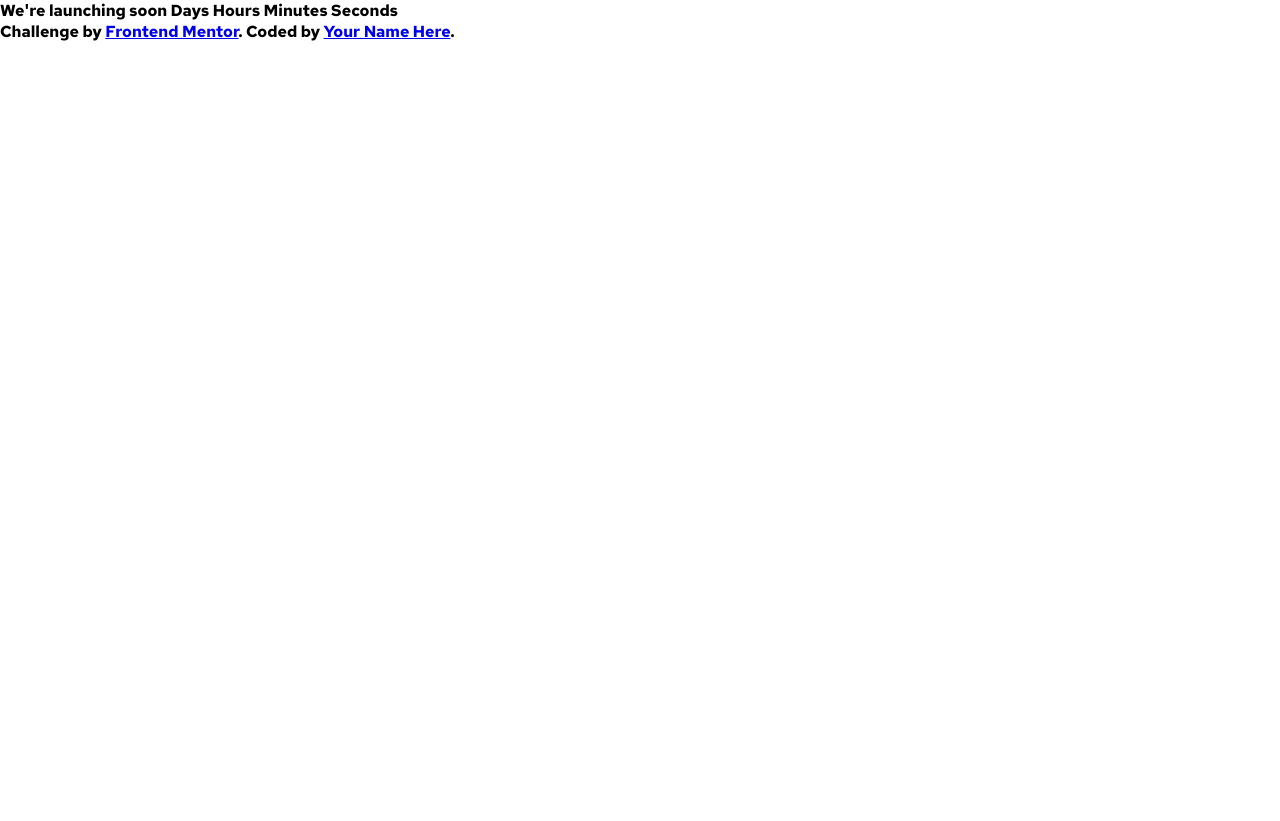
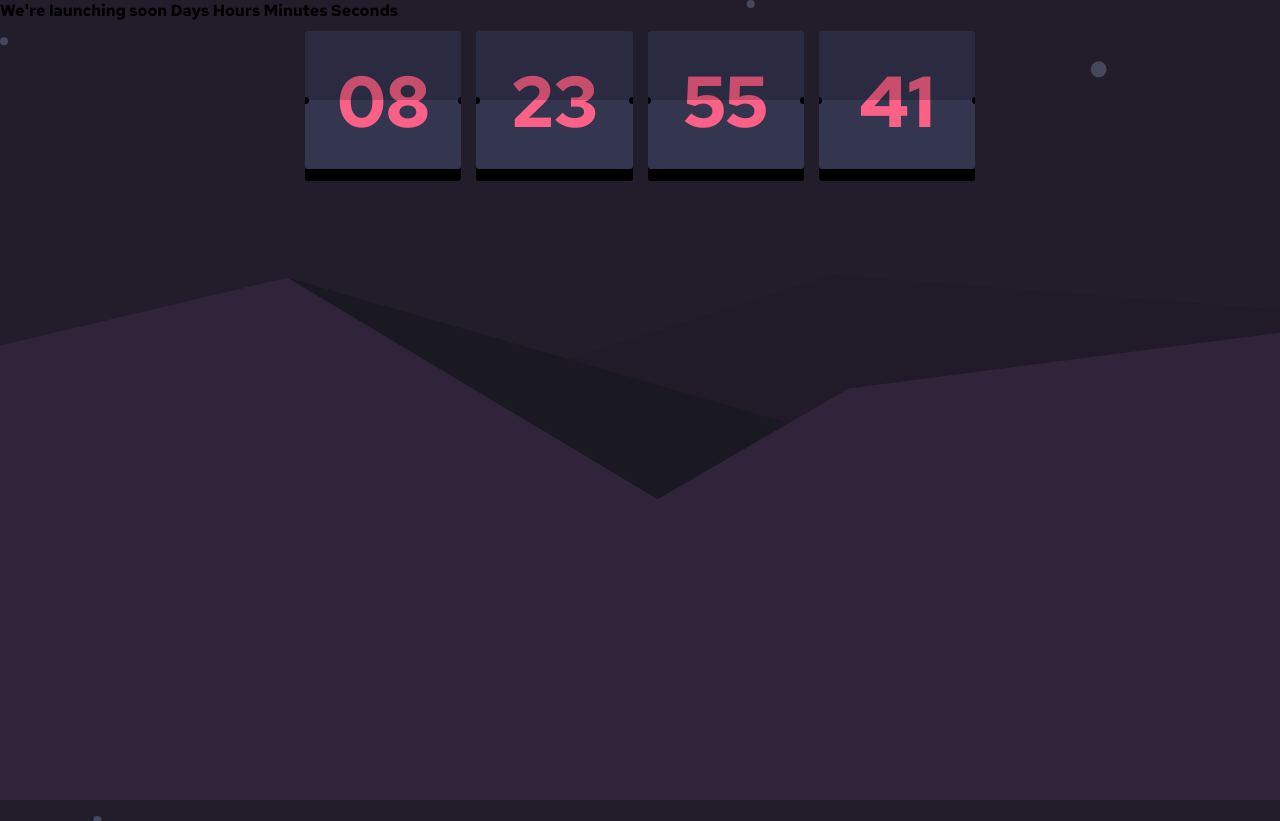
Before and after one commit to Breckles/countdown-timer, an Angular app: page / in a window 1280 px wide. Before the commit the page ends 800 px from the top, so only its background shows below. Built offline with nearby package versions, Linux system fonts and the light colour scheme.

Commit message:
created the flipdial component and setup its animations

```diff
--- a/src/app/app.component.html
+++ b/src/app/app.component.html
@@ -5,8 +5,21 @@ Hours
 Minutes
 Seconds
 
-<div class="attribution">
+<div id="appComponentContainer">
+
+  <div id="countdownWrapper">
+    <div id="flipDialWrapper">
+      <app-flip-dial [number]='08'></app-flip-dial>
+      <app-flip-dial [number]='23'></app-flip-dial>
+      <app-flip-dial [number]='55'></app-flip-dial>
+      <app-flip-dial [number]='41'></app-flip-dial>
+    </div>
+  </div>
+</div>
+
+
+<!-- <div class="attribution">
   Challenge by <a href="https://www.frontendmentor.io?ref=challenge"
      target="_blank">Frontend Mentor</a>.
   Coded by <a href="#">Your Name Here</a>.
-</div>
+</div> -->
--- a/src/app/app.component.scss
+++ b/src/app/app.component.scss
@@ -0,0 +1,38 @@
+#appComponentContainer {
+  display: flex;
+  justify-content: center;
+  width: 100%;
+  height: 100%;
+}
+
+#countdownWrapper {
+  // width: 100%;
+  width: min(100%, 720px);
+  height: min(25vw, 170px);
+  padding: 1rem 2.5rem;
+}
+
+#countdownWrapper::before,
+#countdownWrapper::after {
+  content: '';
+  flex: 1;
+}
+
+#flipDialWrapper {
+  display: flex;
+  justify-content: center;
+  align-items: center;
+  width: 100%;
+  height: 100%;
+}
+
+app-flip-dial {
+  display: block;
+  flex: 1 1 20vw;
+  height: 100%;
+  margin-right: 1.5rem;
+}
+
+app-flip-dial:last-child {
+  margin-right: 0;
+}
--- a/src/app/app.module.ts
+++ b/src/app/app.module.ts
@@ -3,10 +3,12 @@ import { NgModule } from '@angular/core';
 
 import { AppRoutingModule } from './app-routing.module';
 import { AppComponent } from './app.component';
+import { FlipDialComponent } from './flip-dial/flip-dial.component';
 
 @NgModule({
   declarations: [
-    AppComponent
+    AppComponent,
+    FlipDialComponent
   ],
   imports: [
     BrowserModule,
--- /dev/null
+++ b/src/app/flip-dial/flip-dial.component.html
@@ -0,0 +1,27 @@
+<div class="flipDialContainer">
+  <div class="cardWrapper">
+
+    <div class="card topCard">
+      <div class="cardNumber">{{(number + 1 | number: '2.0')}}</div>
+    </div>
+    <div class="card bottomCard">
+      <div class="cardNumber">{{number | number: '2.0'}}</div>
+    </div>
+
+    <div class="card flipCard flipCardTop"
+         [ngClass]="flipping ? 'flipping' : ''"
+         #flipCard>
+      <div class="cardNumber">{{number | number: '2.0'}}</div>
+    </div>
+
+    <div class="card flipCard flipCardBottom"
+         [ngClass]="flipping ? 'flipping' : ''"
+         #flipCard>
+      <div class="cardNumber">{{number + 1 | number: '2.0'}}</div>
+    </div>
+
+
+
+  </div>
+</div>
+<!-- <button (click)="startFlipping()">Flip</button> -->
--- /dev/null
+++ b/src/app/flip-dial/flip-dial.component.scss
@@ -0,0 +1,191 @@
+.flipDialContainer {
+  --border-radius: 0.3rem;
+  --bevel-radius: 0.7rem;
+  --animation-duration: 1000ms;
+
+
+
+  position: relative;
+  width: 100%;
+  height: 100%;
+
+  background-color: black;
+  border-radius: var(--border-radius);
+}
+
+.cardWrapper {
+  position: relative;
+  perspective: 16rem;
+  width: 100%;
+  height: 92%;
+}
+
+.card {
+  position: relative;
+  width: 100%;
+  height: 50%;
+  overflow: hidden;
+
+  background-color: var(--dark-desaturated-blue);
+  color: var(--soft-red);
+  font-size: min(10vw, 72px);
+}
+
+.card::before,
+.card::after {
+  content: '';
+  position: absolute;
+  width: var(--bevel-radius);
+  height: var(--bevel-radius);
+  border-radius: 50%;
+  background-color: black;
+}
+
+.cardNumber {
+  position: absolute;
+  width: 100%;
+  height: 100%;
+
+  text-align: center;
+  line-height: 100%;
+}
+
+
+
+
+
+//// Top Card //////////////////////////////////////
+
+.topCard {
+  border-radius: var(--border-radius) var(--border-radius) 0 0;
+
+  filter: brightness(80%);
+
+  .cardNumber {
+    top: 50%;
+  }
+
+  &::before {
+    left: calc(var(--bevel-radius)/-2);
+    bottom: calc(var(--bevel-radius)/-2);
+  }
+
+  &::after {
+    right: calc(var(--bevel-radius)/-2);
+    bottom: calc(var(--bevel-radius)/-2);
+  }
+}
+
+
+//// Flip Cards //////////////////////////////////////////
+
+.flipCard {
+  position: absolute;
+  left: 0;
+
+  backface-visibility: hidden;
+}
+
+.flipCardTop {
+  top: 0;
+  border-radius: var(--border-radius) var(--border-radius) 0 0;
+  filter: brightness(80%);
+
+  .cardNumber {
+    top: 50%;
+  }
+
+  &::before {
+    left: calc(var(--bevel-radius)/-2);
+    bottom: calc(var(--bevel-radius)/-2);
+  }
+
+  &::after {
+    right: calc(var(--bevel-radius)/-2);
+    bottom: calc(var(--bevel-radius)/-2);
+  }
+
+  &.flipping {
+    animation-name: topFlipping;
+    animation-duration: var(--animation-duration);
+  }
+}
+
+.flipCardBottom {
+  top: 50%;
+  transform: rotate3d(1, 0, 0, 180deg);
+  transform-origin: top;
+  border-radius: 0 0 var(--border-radius) var(--border-radius);
+
+  .cardNumber {
+    bottom: 50%;
+  }
+
+  &::before {
+    left: calc(var(--bevel-radius)/-2);
+    top: calc(var(--bevel-radius)/-2);
+  }
+
+  &::after {
+    right: calc(var(--bevel-radius)/-2);
+    top: calc(var(--bevel-radius)/-2);
+  }
+
+  &.flipping {
+    animation-name: bottomFlipping;
+    animation-duration: var(--animation-duration);
+  }
+}
+
+
+//// Bottom Card //////////////////////////////////////////
+
+.bottomCard {
+  border-radius: 0 0 var(--border-radius) var(--border-radius);
+
+  .cardNumber {
+    bottom: 50%;
+  }
+
+  &::before {
+    left: calc(var(--bevel-radius)/-2);
+    top: calc(var(--bevel-radius)/-2);
+  }
+
+  &::after {
+    right: calc(var(--bevel-radius)/-2);
+    top: calc(var(--bevel-radius)/-2);
+  }
+}
+
+@keyframes topFlipping {
+  0% {
+    transform-origin: bottom;
+    transform: rotate3d(1, 0, 0, 0deg);
+  }
+
+  50% {
+    transform-origin: bottom;
+    transform: rotate3d(1, 0, 0, -180deg);
+  }
+
+  100% {
+    transform-origin: bottom;
+    transform: rotate3d(1, 0, 0, -180deg);
+  }
+
+}
+
+@keyframes bottomFlipping {
+  0% {
+    transform: rotate3d(1, 0, 0, 180deg);
+  }
+
+  50% {
+    transform: rotate3d(1, 0, 0, 0deg);
+  }
+
+  100% {
+    transform: rotate3d(1, 0, 0, 0deg);
+  }
+}
--- /dev/null
+++ b/src/app/flip-dial/flip-dial.component.ts
@@ -0,0 +1,36 @@
+import {
+  Component,
+  Input,
+  OnInit,
+  QueryList,
+  Renderer2,
+  ViewChildren,
+} from '@angular/core';
+
+@Component({
+  selector: 'app-flip-dial',
+  templateUrl: './flip-dial.component.html',
+  styleUrls: ['./flip-dial.component.scss'],
+})
+export class FlipDialComponent implements OnInit {
+  @Input()
+  number!: number;
+  flipping = false;
+
+  constructor() {}
+
+  ngOnInit(): void {}
+
+  startFlipping() {
+    setInterval(() => this.onFlip(), 1000);
+  }
+
+  onFlip() {
+    this.flipping = true;
+
+    setTimeout(() => {
+      this.number++;
+      this.flipping = false;
+    }, 600);
+  }
+}
--- a/src/styles.scss
+++ b/src/styles.scss
@@ -7,12 +7,27 @@
 }
 
 html {
+  --grayish-blue: hsl(237, 18%, 59%);
+  --soft-red: hsl(345, 95%, 68%);
+  --white: hsl(0, 0%, 100%);
+  --dark-desaturated-blue: hsl(236, 21%, 26%);
+  --very-dark-blue: hsl(235, 16%, 14%);
+  --ultra-dark-blue: hsl(234, 17%, 12%);
+
   font-family: 'Red Hat Text', sans-serif;
   font-size: 10px;
 }
 
 body {
-  font-size: 16px
+  font-size: 16px;
+  width: 100vw;
+  height: 100vh;
+
+  background-image: url('./assets/pattern-hills.svg'), url('./assets/bg-stars.svg');
+  background-size: 300%;
+  background-repeat: no-repeat;
+  background-position: bottom 0 left -65rem, top 0 left 0;
+  background-color: #211d2b;
 }
 
 ////////////////////////////////////////////////////////////////////////
```
Also changed, not shown: 1 other file (tests, documents, lock files or other folders).
